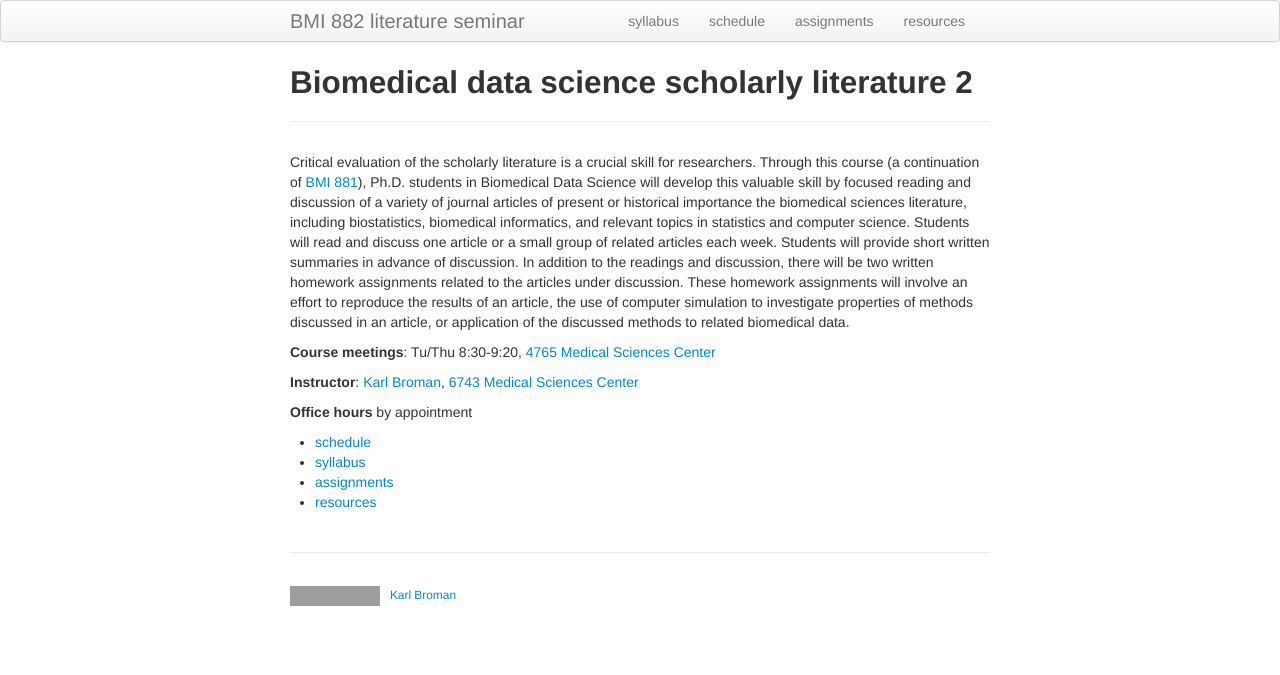
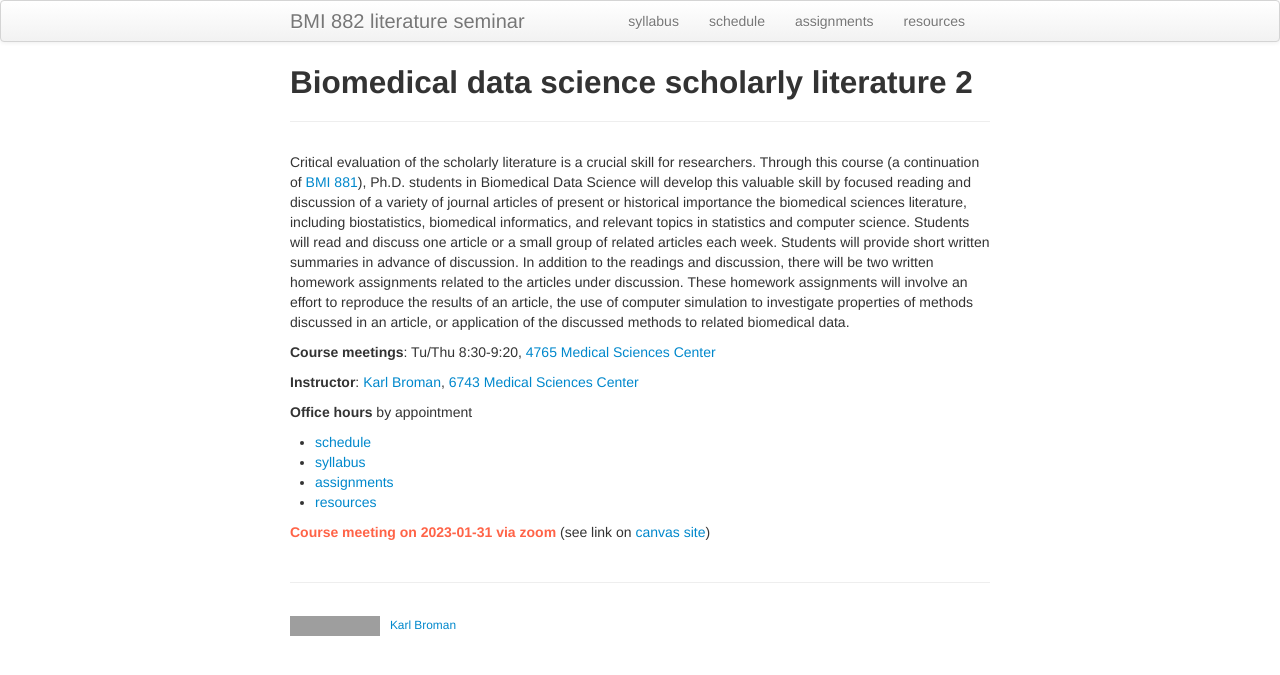
Before and after one commit to kbroman/BMI882_spring2023, a Jekyll site: the page built from index.md, in a window 1280 px wide. Shown: the top 675 px of the page. Built offline with Jekyll 4.4.1, drawn with Linux system fonts in a browser that asks for light colours; grey boxes are pictures that could not be loaded.

Commit message:
meet via zoom on 2023-01-31

```diff
--- a/index.md
+++ b/index.md
@@ -32,3 +32,6 @@ biomedical data.
 - [syllabus](syllabus.html)
 - [assignments](assignments.html)
 - [resources](resources.html)
+
+**<font color="tomato">Course meeting on 2023-01-31 via zoom</font>**
+(see link on [canvas site](https://canvas.wisc.edu/courses/345137))
```
Also changed, not shown: schedule.md (+1 -1 lines).
